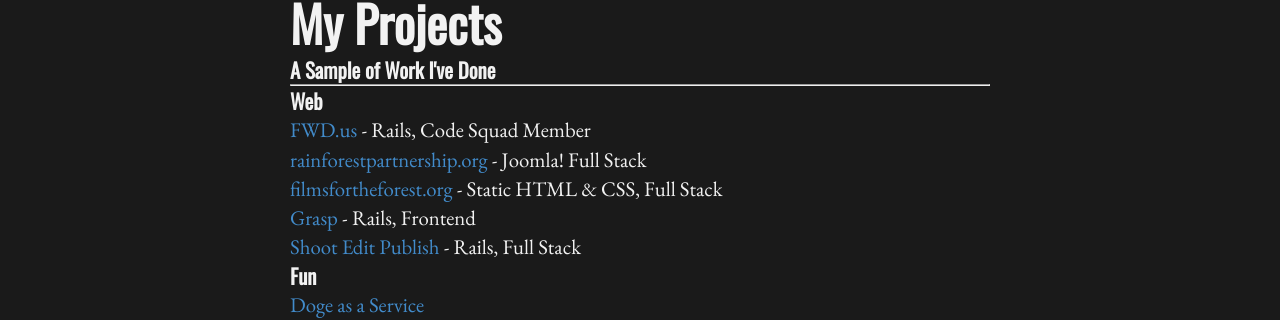
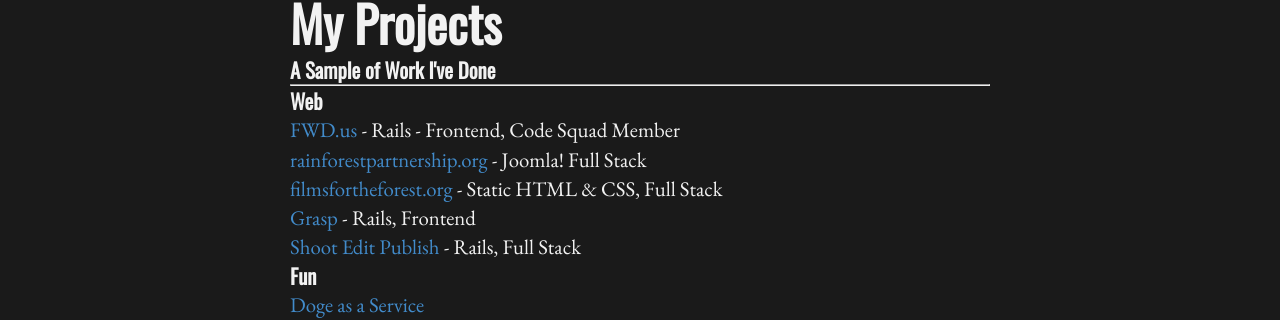
Before and after one commit to simplyluke/simplyluke.github.io, a Jekyll site: the page built from index.html, in a window 1280 px wide. Shown: the part 1101-1421 px from the top of the page. Built offline with Jekyll 4.4.1, drawn with Linux system fonts in a browser that asks for light colours; some web fonts are replaced; Markdown is read by kramdown in place of the engine named in the settings.

Commit message:
clarify language on projects

```diff
--- a/index.html
+++ b/index.html
@@ -37,11 +37,11 @@ title: Luke Wright
       <hr>
       <h4>Web</h4>
       <ul class="nostyle">
-        <li><a href="//fwd.us" target="_blank">FWD.us</a> - Rails, Code Squad Member</li>
+        <li><a href="//fwd.us" target="_blank">FWD.us</a> - Rails - Frontend, Code Squad Member</li>
         <li><a href="//rainforestpartnership.org" target="_blank">rainforestpartnership.org</a> - Joomla! Full Stack</li>
         <li><a href="//filmsfortheforest.org" target="_blank">filmsfortheforest.org</a> - Static HTML &amp; CSS, Full Stack</li>
         <li><a href="//graspapp.io" target="_blank">Grasp</a> - Rails, Frontend</li>
-        <li><a href="//shootedit.net" target="_blank">Shoot Edit Publish</a> - Rails, Full Stack</li>
+        <li><a href="https://github.com/simplyluke/shoot-edit-publish" target="_blank">Shoot Edit Publish</a> - Rails, Full Stack</li>
       </ul>
       <h4>Fun</h4>
       <ul class="nostyle">
```
